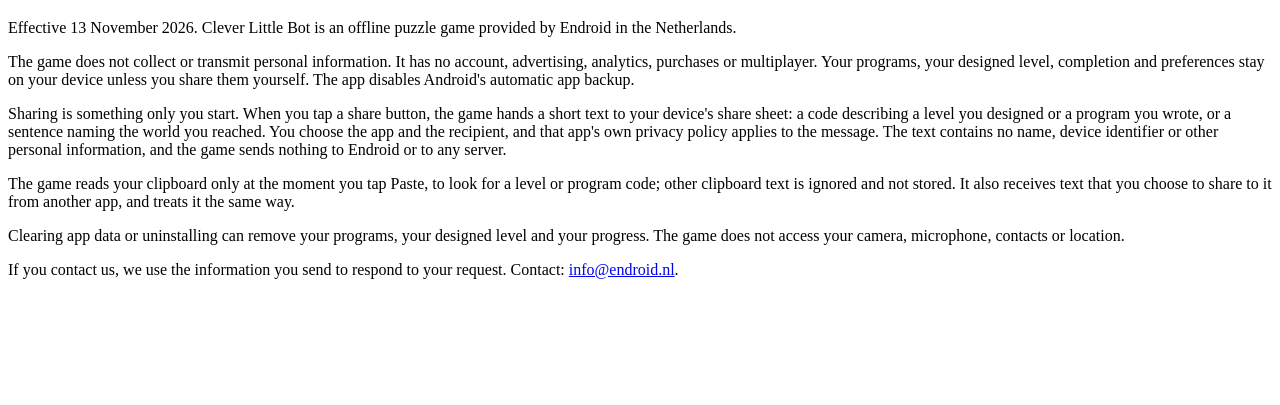
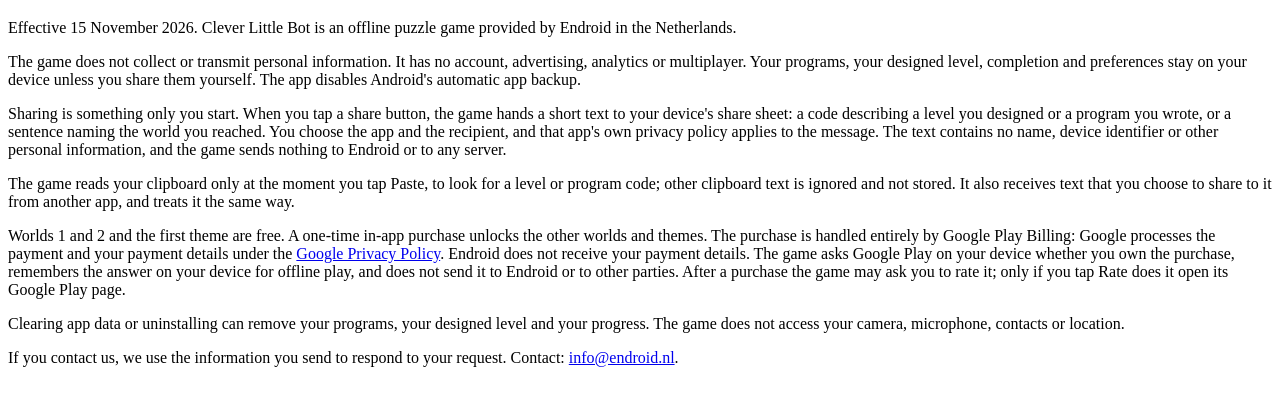
Before and after one commit to endroid/privacy-policy, a plain HTML site: page clever-little-bot.html in a window 1280 px wide. Shown: the part 61-466 px from the top of the page. Drawn offline with Linux system fonts and the light colour scheme.

Commit message:
Sync privacy policies from android-dev

```diff
--- a/clever-little-bot.html
+++ b/clever-little-bot.html
@@ -2,10 +2,11 @@
 <html lang="en"><meta charset="utf-8"><meta name="viewport" content="width=device-width, initial-scale=1">
 <title>Clever Little Bot privacy policy</title>
 <main><h1>Clever Little Bot privacy policy</h1>
-<p>Effective 13 November 2026. Clever Little Bot is an offline puzzle game provided by Endroid in the Netherlands.</p>
-<p>The game does not collect or transmit personal information. It has no account, advertising, analytics, purchases or multiplayer. Your programs, your designed level, completion and preferences stay on your device unless you share them yourself. The app disables Android's automatic app backup.</p>
+<p>Effective 15 November 2026. Clever Little Bot is an offline puzzle game provided by Endroid in the Netherlands.</p>
+<p>The game does not collect or transmit personal information. It has no account, advertising, analytics or multiplayer. Your programs, your designed level, completion and preferences stay on your device unless you share them yourself. The app disables Android's automatic app backup.</p>
 <p>Sharing is something only you start. When you tap a share button, the game hands a short text to your device's share sheet: a code describing a level you designed or a program you wrote, or a sentence naming the world you reached. You choose the app and the recipient, and that app's own privacy policy applies to the message. The text contains no name, device identifier or other personal information, and the game sends nothing to Endroid or to any server.</p>
 <p>The game reads your clipboard only at the moment you tap Paste, to look for a level or program code; other clipboard text is ignored and not stored. It also receives text that you choose to share to it from another app, and treats it the same way.</p>
+<p>Worlds 1 and 2 and the first theme are free. A one-time in-app purchase unlocks the other worlds and themes. The purchase is handled entirely by Google Play Billing: Google processes the payment and your payment details under the <a href="https://policies.google.com/privacy">Google Privacy Policy</a>. Endroid does not receive your payment details. The game asks Google Play on your device whether you own the purchase, remembers the answer on your device for offline play, and does not send it to Endroid or to other parties. After a purchase the game may ask you to rate it; only if you tap Rate does it open its Google Play page.</p>
 <p>Clearing app data or uninstalling can remove your programs, your designed level and your progress. The game does not access your camera, microphone, contacts or location.</p>
 <p>If you contact us, we use the information you send to respond to your request. Contact: <a href="mailto:info@endroid.nl">info@endroid.nl</a>.</p>
 </main></html>
```
